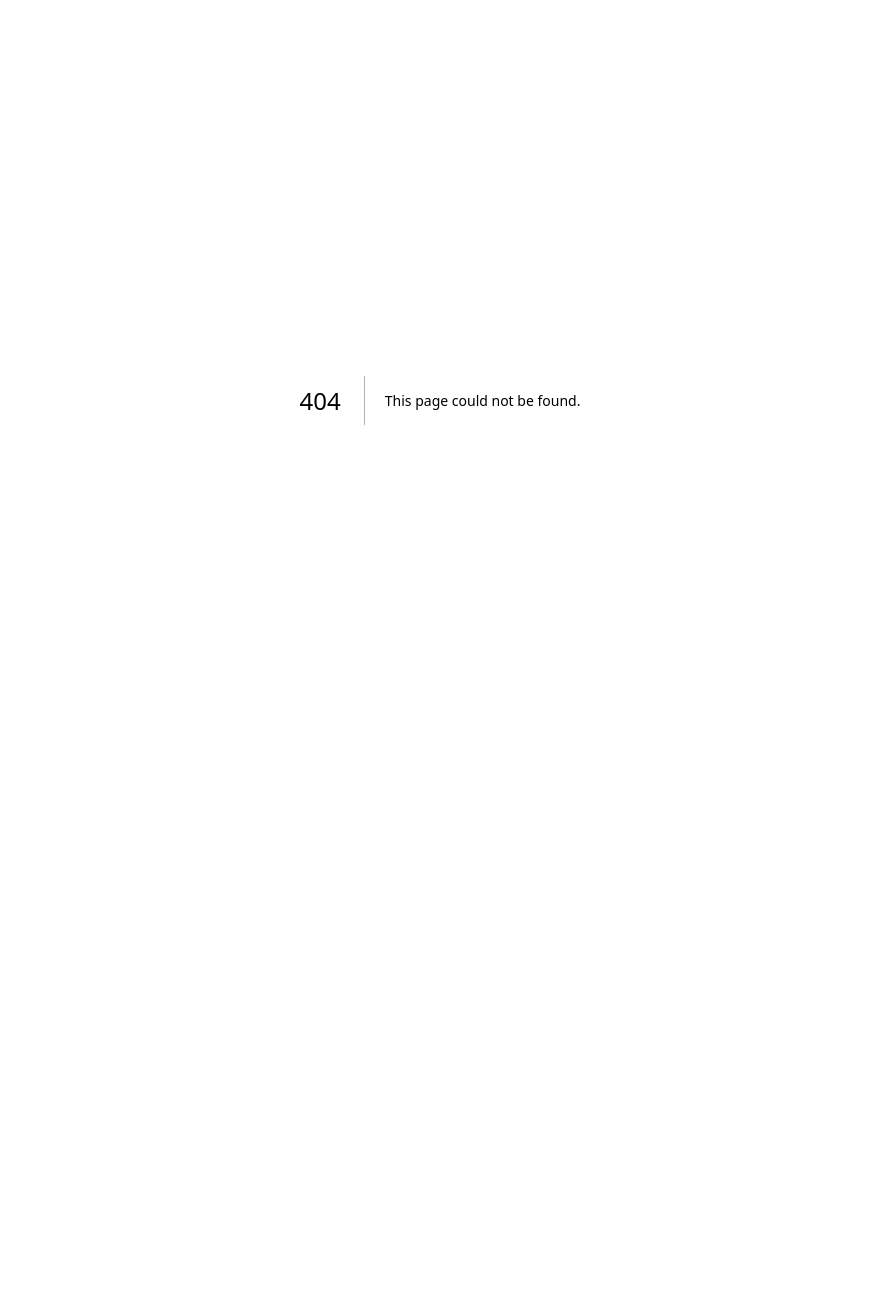
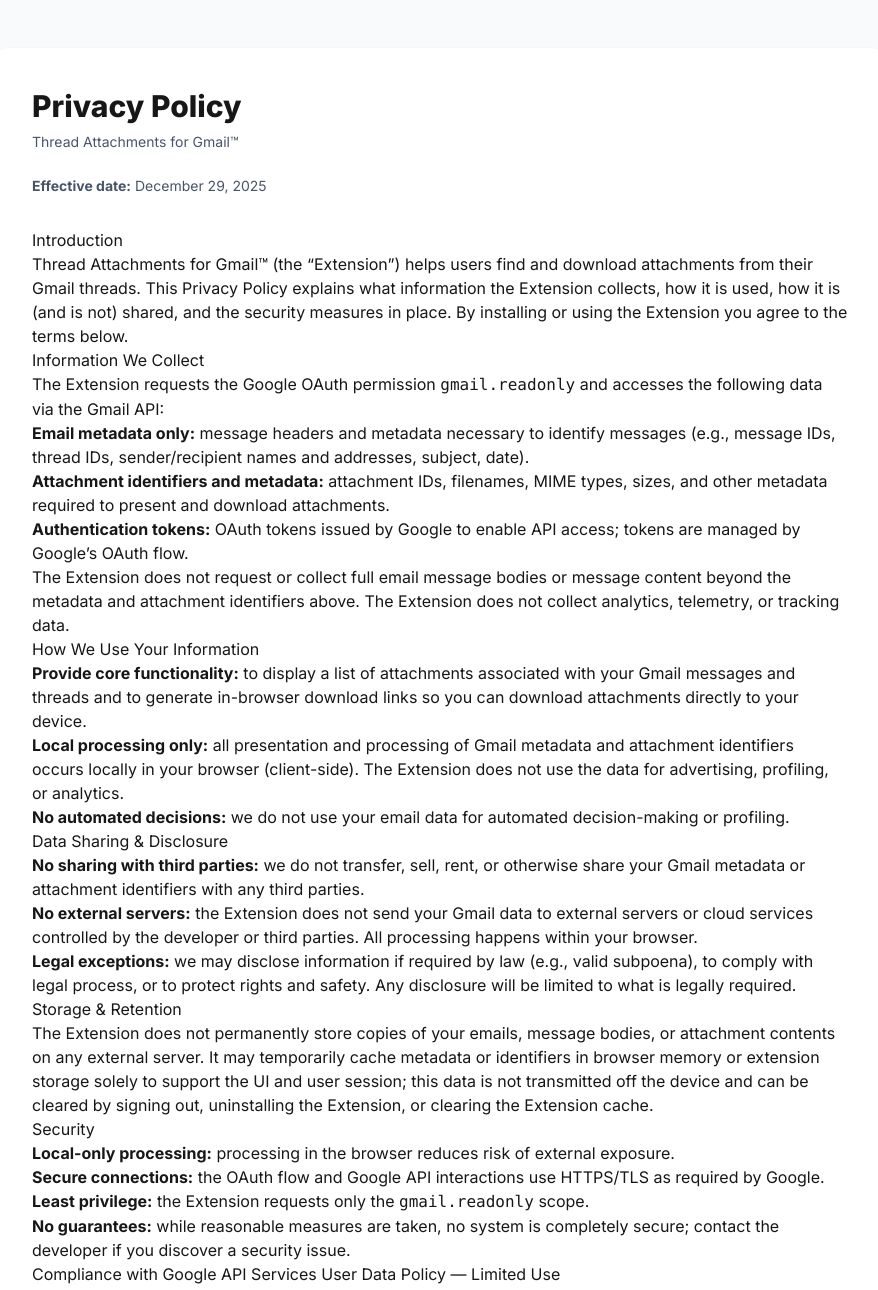
Before and after one commit to roishmuel14/inboxfiles, a Next.js app: page /privacy in a window 1280 px wide. Before the commit this address had no page. Shown: the top 1290 px of the page, without its empty margins (200-1078 px from the left). Before the commit the page ends 800 px from the top, so only its background shows below. Built offline with nearby package versions, Linux system fonts and the light colour scheme.

Commit message:
Remove duplicate public/privacy.html (use Next.js page)

```diff
--- /dev/null
+++ b/src/app/privacy/page.tsx
@@ -0,0 +1,96 @@
+export const metadata = {
+  title: 'Privacy Policy — Thread Attachments for Gmail™',
+  description: 'Privacy Policy for Thread Attachments for Gmail™ — explains data collection, use, and Google Limited Use compliance.',
+}
+
+export default function Page() {
+  return (
+    <main className="min-h-screen bg-slate-50 py-12">
+      <div className="max-w-4xl mx-auto bg-white p-10 rounded-2xl shadow">
+        <h1 className="text-3xl font-extrabold mb-2">Privacy Policy</h1>
+        <p className="text-sm text-slate-600 mb-6">Thread Attachments for Gmail™</p>
+        <p className="text-sm text-slate-600 mb-8"><strong>Effective date:</strong> December 29, 2025</p>
+
+        <section className="prose prose-slate">
+          <h2>Introduction</h2>
+          <p>
+            Thread Attachments for Gmail™ (the “Extension”) helps users find and download attachments from their Gmail threads. This Privacy Policy explains what information the Extension collects, how it is used, how it is (and is not) shared, and the security measures in place. By installing or using the Extension you agree to the terms below.
+          </p>
+
+          <h2>Information We Collect</h2>
+          <p>
+            The Extension requests the Google OAuth permission <code>gmail.readonly</code> and accesses the following data via the Gmail API:
+          </p>
+          <ul>
+            <li><strong>Email metadata only:</strong> message headers and metadata necessary to identify messages (e.g., message IDs, thread IDs, sender/recipient names and addresses, subject, date).</li>
+            <li><strong>Attachment identifiers and metadata:</strong> attachment IDs, filenames, MIME types, sizes, and other metadata required to present and download attachments.</li>
+            <li><strong>Authentication tokens:</strong> OAuth tokens issued by Google to enable API access; tokens are managed by Google’s OAuth flow.</li>
+          </ul>
+          <p>The Extension does not request or collect full email message bodies or message content beyond the metadata and attachment identifiers above. The Extension does not collect analytics, telemetry, or tracking data.</p>
+
+          <h2>How We Use Your Information</h2>
+          <ul>
+            <li><strong>Provide core functionality:</strong> to display a list of attachments associated with your Gmail messages and threads and to generate in-browser download links so you can download attachments directly to your device.</li>
+            <li><strong>Local processing only:</strong> all presentation and processing of Gmail metadata and attachment identifiers occurs locally in your browser (client-side). The Extension does not use the data for advertising, profiling, or analytics.</li>
+            <li><strong>No automated decisions:</strong> we do not use your email data for automated decision-making or profiling.</li>
+          </ul>
+
+          <h2>Data Sharing &amp; Disclosure</h2>
+          <ul>
+            <li><strong>No sharing with third parties:</strong> we do not transfer, sell, rent, or otherwise share your Gmail metadata or attachment identifiers with any third parties.</li>
+            <li><strong>No external servers:</strong> the Extension does not send your Gmail data to external servers or cloud services controlled by the developer or third parties. All processing happens within your browser.</li>
+            <li><strong>Legal exceptions:</strong> we may disclose information if required by law (e.g., valid subpoena), to comply with legal process, or to protect rights and safety. Any disclosure will be limited to what is legally required.</li>
+          </ul>
+
+          <h2>Storage &amp; Retention</h2>
+          <p>The Extension does not permanently store copies of your emails, message bodies, or attachment contents on any external server. It may temporarily cache metadata or identifiers in browser memory or extension storage solely to support the UI and user session; this data is not transmitted off the device and can be cleared by signing out, uninstalling the Extension, or clearing the Extension cache.</p>
+
+          <h2>Security</h2>
+          <ul>
+            <li><strong>Local-only processing:</strong> processing in the browser reduces risk of external exposure.</li>
+            <li><strong>Secure connections:</strong> the OAuth flow and Google API interactions use HTTPS/TLS as required by Google.</li>
+            <li><strong>Least privilege:</strong> the Extension requests only the <code>gmail.readonly</code> scope.</li>
+            <li><strong>No guarantees:</strong> while reasonable measures are taken, no system is completely secure; contact the developer if you discover a security issue.</li>
+          </ul>
+
+          <h2>Compliance with Google API Services User Data Policy — Limited Use</h2>
+          <p>The Extension complies with the Google API Services User Data Policy, including the Limited Use requirements. Specifically:</p>
+          <ul>
+            <li>Data accessed via the Gmail API is used only to provide the Extension’s core functionality (display attachments and generate download links).</li>
+            <li>Data is not transferred to or shared with third parties.</li>
+            <li>Data is not used for advertising, marketing, analytics, or profiling.</li>
+            <li>The Extension requests only the <code>gmail.readonly</code> scope required to deliver functionality.</li>
+          </ul>
+
+          <h2>Your Choices and Rights</h2>
+          <ul>
+            <li><strong>Revoke access:</strong> remove the Extension’s permissions in your Google Account at https://myaccount.google.com/permissions. After revocation the Extension will no longer read your Gmail metadata or attachment identifiers.</li>
+            <li><strong>Uninstall:</strong> uninstalling the Extension removes it from your browser and stops further access.</li>
+            <li><strong>Data removal requests:</strong> because we do not store Gmail messages or attachments externally, there is no user data on our servers to delete. If residual local data exists in the Extension, clear local storage or contact us for guidance.</li>
+          </ul>
+
+          <h2>Children</h2>
+          <p>The Extension is not designed for use by children under 13 (or higher age where required). We do not knowingly collect data from children.</p>
+
+          <h2>Changes to This Policy</h2>
+          <p>We may update this Privacy Policy to reflect changes in the Extension or legal requirements. We will post the updated policy and update the Effective date at the top. Significant changes will be communicated via the Extension listing or within the Extension as appropriate.</p>
+
+          <h2>Contact</h2>
+          <p>If you have questions, concerns, or requests related to this Privacy Policy or your data, contact:<br />
+            Developer: Thread Attachments for Gmail™ developer<br />
+            Email: <a href="mailto:roishmuel14@gmail.com">roishmuel14@gmail.com</a>
+          </p>
+
+          <h3>Summary (Key Points)</h3>
+          <ul>
+            <li>The Extension requests only <code>gmail.readonly</code>.</li>
+            <li>It collects only email metadata and attachment identifiers needed to list and download attachments.</li>
+            <li>All processing is local to your browser; no data is sent to external servers.</li>
+            <li>No data is shared with third parties and no data is used for advertising or analytics.</li>
+            <li>The Extension complies with Google’s API Services User Data Policy, including Limited Use requirements.</li>
+          </ul>
+        </section>
+      </div>
+    </main>
+  )
+}
--- a/src/components/Footer.tsx
+++ b/src/components/Footer.tsx
@@ -51,9 +51,9 @@
                 </div>
 
                 <div className="flex gap-8 text-sm font-medium text-slate-500">
-                    <a href="/privacy.html" className="hover:text-google-blue transition-colors">Privacy Policy</a>
+                    <a href="/privacy" className="hover:text-google-blue transition-colors">Privacy Policy</a>
                     <a href="#" className="hover:text-google-blue transition-colors">Terms of Service</a>
-                    <a href="#" className="hover:text-google-blue transition-colors">Contact</a>
+                    <a href="mailto:roishmuel14@gmail.com" className="hover:text-google-blue transition-colors">Contact</a>
                 </div>
 
                 <div className="text-sm text-slate-400">
```
